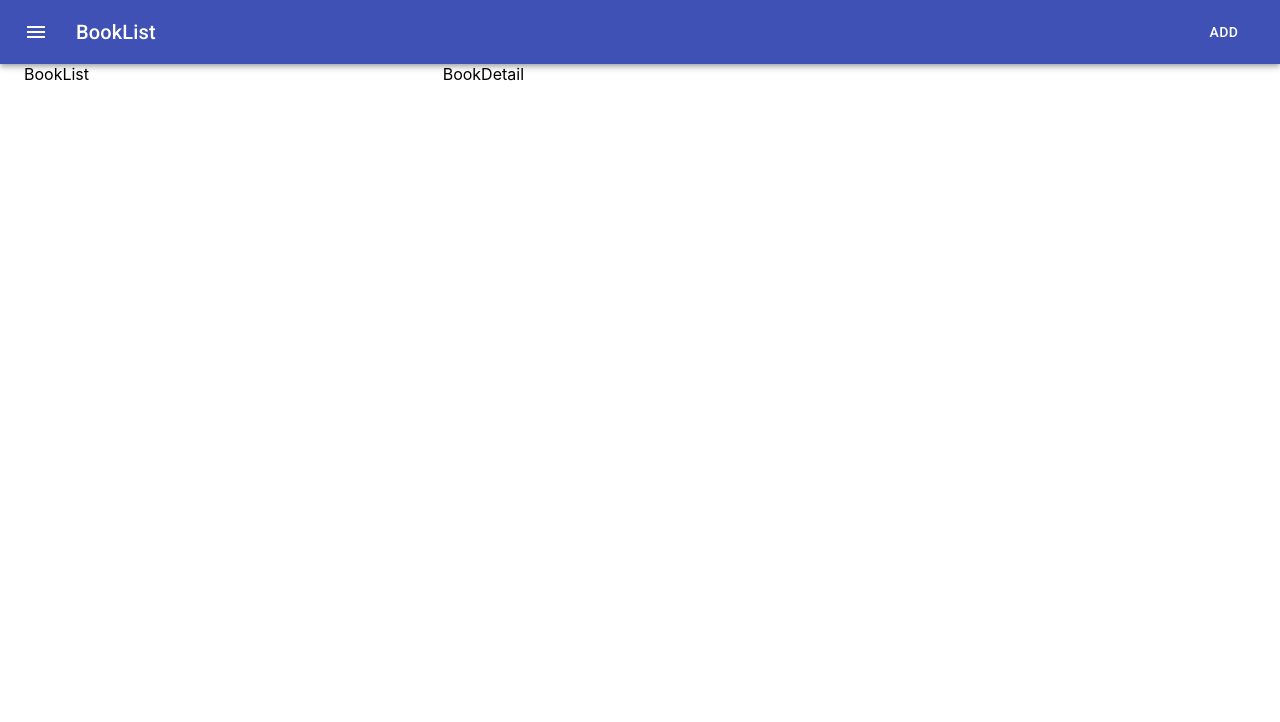
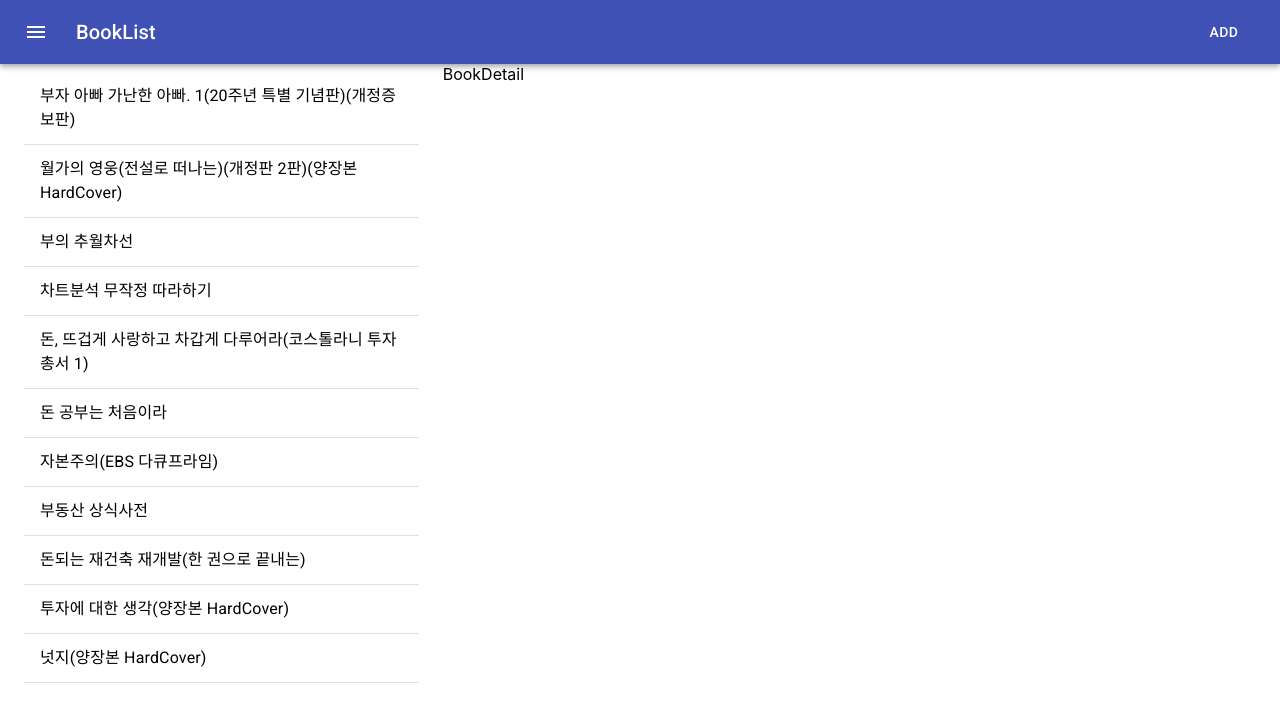
Before and after one commit to leyuri/react-booklist, a React (Create React App) app: page / in a window 1280 px wide. Shown: the top 722 px of the page. Built offline with nearby package versions, Linux system fonts and the light colour scheme.

Commit message:
Add : books test data 추가, List 컴포넌트 이용하여 BookList 구성요소 추가

```diff
--- a/src/components/BookList.js
+++ b/src/components/BookList.js
@@ -1,7 +1,43 @@
 import React from 'react';
+// import { makeStyles } from '@material-ui/core/styles';
+import List from '@material-ui/core/List';
+import ListItem from '@material-ui/core/ListItem';
+import ListItemIcon from '@material-ui/core/ListItemIcon';
+import ListItemText from '@material-ui/core/ListItemText';
+import Divider from '@material-ui/core/Divider';
+import InboxIcon from '@material-ui/icons/Inbox';
+import DraftsIcon from '@material-ui/icons/Drafts';
 
-export default function() {
+export default function BookList() {
+
+    const books = [
+        '부자 아빠 가난한 아빠. 1(20주년 특별 기념판)(개정증보판)',
+        '월가의 영웅(전설로 떠나는)(개정판 2판)(양장본 HardCover)',
+        '부의 추월차선',
+        '차트분석 무작정 따라하기 ',
+        '돈, 뜨겁게 사랑하고 차갑게 다루어라(코스톨라니 투자총서 1)',
+        '돈 공부는 처음이라',
+        '자본주의(EBS 다큐프라임) ',
+        '부동산 상식사전',
+        '돈되는 재건축 재개발(한 권으로 끝내는) ',
+        '투자에 대한 생각(양장본 HardCover) ',
+        '넛지(양장본 HardCover) '
+    ]
+
+    // console.log("books", books);
+
     return (
-        <div>BookList</div>
+        <List component="nav" aria-label="main list">
+            {books.map(item => {
+                return (
+                    <div>
+                        <ListItem button>
+                            <ListItemText primary={item} />
+                        </ListItem>
+                        <Divider />
+                    </div>
+                )
+            })}
+        </List>
     )
 }
```
